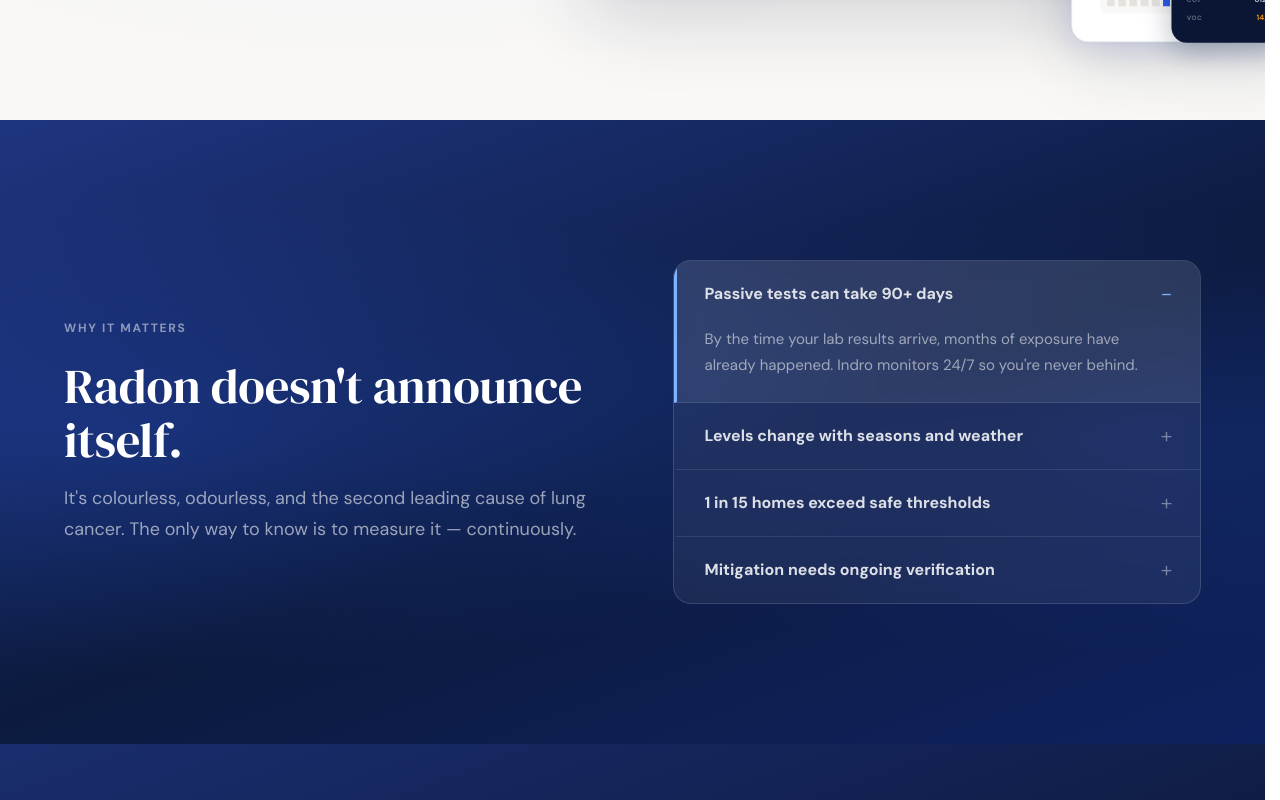
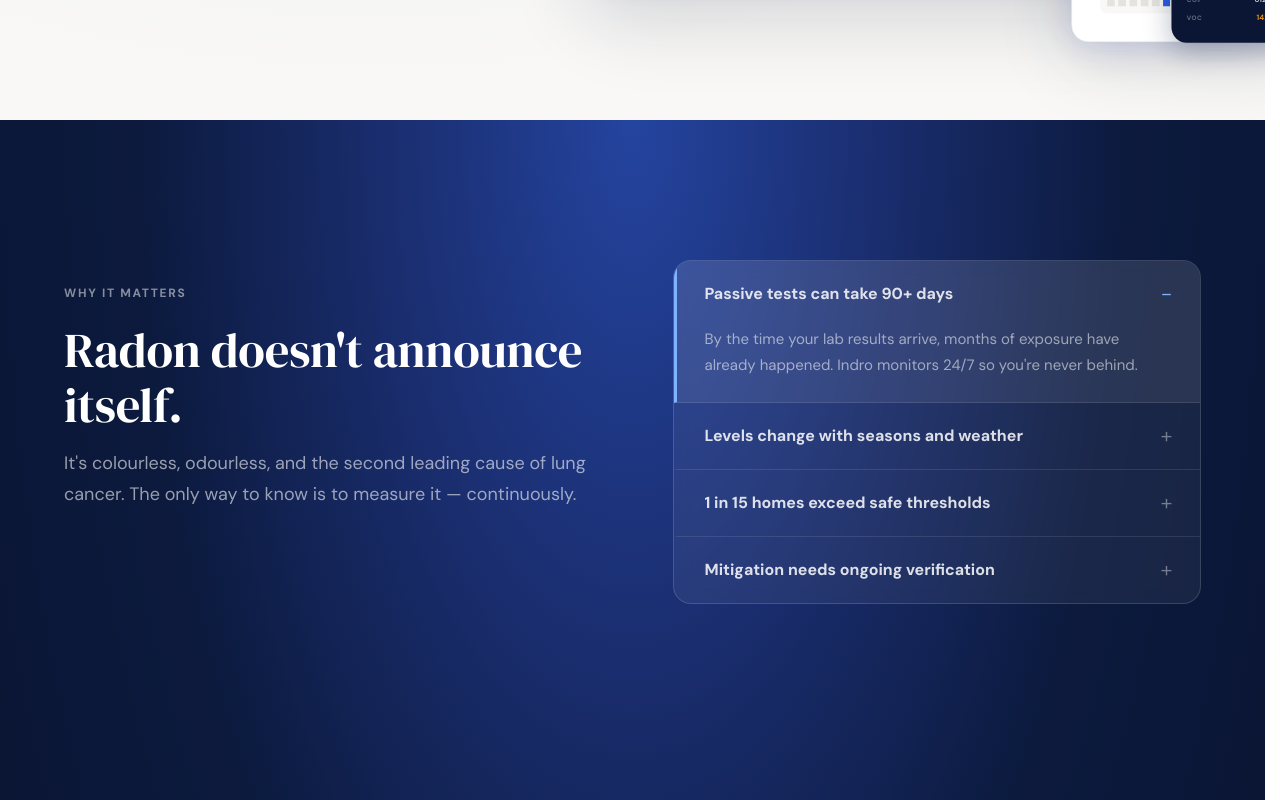
Before and after one commit to indro-labs/website, a React (Vite) app in the folder business-website/: page /homeowners in a window 1280 px wide. Shown: the part 860-1660 px from the top of the page. Built offline with nearby package versions, Linux system fonts and the light colour scheme.

Commit message:
fixed the weird jumps that occur when clicking the accordion on why it matters, created parent container so the flow between why it matters and continuous protection feel more continuous

```diff
--- a/business-website/src/pages/Solutions/HomeownersPage.css
+++ b/business-website/src/pages/Solutions/HomeownersPage.css
@@ -150,7 +150,7 @@
   display: inline-block;
 }
 
-.ho-btn-primary:hover { background: #2b5ce6; }
+.ho-btn-primary:hover{ background: #2b5ce6; }
 
 .ho-btn-link {
   font-family: 'DM Sans', sans-serif;
@@ -161,6 +161,8 @@
   text-underline-offset: 3px;
   cursor: pointer;
 }
+
+.ho-btn-link:hover{ color: #2b5ce6; }
 
 /* ========================= */
 /* Air Quality Widget        */
@@ -401,35 +403,58 @@
 /* Why It Matters            */
 /* ========================= */
 
-#ho-why {
-  background: linear-gradient(160deg, #1e3580 0%, #0c1a3e 55%, #0f2260 100%);
-  padding: 140px 64px;
+#ho-flow {
+  background:
+    radial-gradient(
+      ellipse at top,
+      #24449f 0%,
+      #1a2d6e 28%,
+      #0c1a3e 55%,
+      #0b1635 78%,
+      #0d1f55 100%
+    ),
+
+    radial-gradient(
+      ellipse at 10% 25%,
+      rgba(43, 92, 230, 0.25) 0%,
+      transparent 42%
+    ),
+
+    radial-gradient(
+      ellipse at 90% 35%,
+      rgba(43, 92, 230, 0.15) 0%,
+      transparent 40%
+    ),
+
+    radial-gradient(
+      ellipse at 50% 82%,
+      rgba(43, 92, 230, 0.16) 0%,
+      transparent 45%
+    );
+
   position: relative;
   overflow: hidden;
 }
 
-#ho-why::before {
-  content: '';
-  position: absolute;
-  inset: 0;
-  background:
-    radial-gradient(ellipse at 10% 50%, rgba(43, 92, 230, 0.25) 0%, transparent 55%),
-    radial-gradient(ellipse at 90% 50%, rgba(43, 92, 230, 0.15) 0%, transparent 50%);
-  pointer-events: none;
+#ho-why {
+  padding: 140px 64px;
+  position: relative;
 }
 
+.ho-why-left {
+  padding-top: 24px;
+}
 .ho-why-container {
   max-width: 1280px;
   margin: 0 auto;
   display: grid;
   grid-template-columns: 1fr 1fr;
   gap: 80px;
-  align-items: center;
+  align-items: start;
   position: relative;
   z-index: 1;
 }
 
-.ho-why-left {}
 
 .ho-why-headline {
   font-family: 'DM Serif Display', Georgia, serif;
@@ -559,8 +584,8 @@
 /* ========================= */
 
 #ho-carousel {
-  background: linear-gradient(160deg, #1a2d6e 0%, #0b1635 60%, #0d1f55 100%);
   padding: 110px 64px;
+  position: relative;
 }
 
 .ho-carousel-container {
@@ -1081,16 +1106,7 @@
     overflow: visible;
   }
 
-  /* Mobile fade from Why → Carousel (dark to dark blend) */
-  #ho-why::after {
-    content: '';
-    display: block;
-    height: 60px;
-    background: linear-gradient(to bottom, #0c1a3e 0%, #1a2d6e 100%);
-    margin: 60px -24px -1px;
-    position: relative;
-    z-index: 0;
-  }
+
 
   #ho-carousel {
     padding-left: 24px;
--- a/business-website/src/pages/Solutions/HomeownersPage.jsx
+++ b/business-website/src/pages/Solutions/HomeownersPage.jsx
@@ -275,7 +275,7 @@ function HomeownersPage() {
               <em className="ho-hero-big">cleaner air.</em>
             </h1>
             <p className="ho-hero-body">
-              Indro Smart monitors radon continuously — giving your family real-time peace of mind without the guesswork of passive testing.
+              Indro Smart continuously monitors radon levels, giving your family real-time insights and peace of mind beyond passive testing.
             </p>
             <div className="ho-hero-actions">
               <Link to="/homeowners/waitlist" className="ho-btn-primary">Join waitlist</Link>
@@ -297,6 +297,7 @@ function HomeownersPage() {
       </section>
 
       {/* ── Why It Matters ── */}
+      <section id="ho-flow">
         <section id="ho-why">
           <div className="ho-why-container">
             <div className="ho-why-left">
@@ -310,6 +311,7 @@ function HomeownersPage() {
               <WhyAccordion />
             </div>
           </div>
+
         </section>
 
         {/* ── Carousel ── */}
@@ -329,7 +331,7 @@ function HomeownersPage() {
             </div>
           </div>
         </section>
-
+      </section>
       {/* ── How It Works ── */}
       <section id="ho-steps" data-anchor="how-it-works">
         <div className="ho-steps-container">
```
Lines whose indentation alone changed are shown as unchanged.
